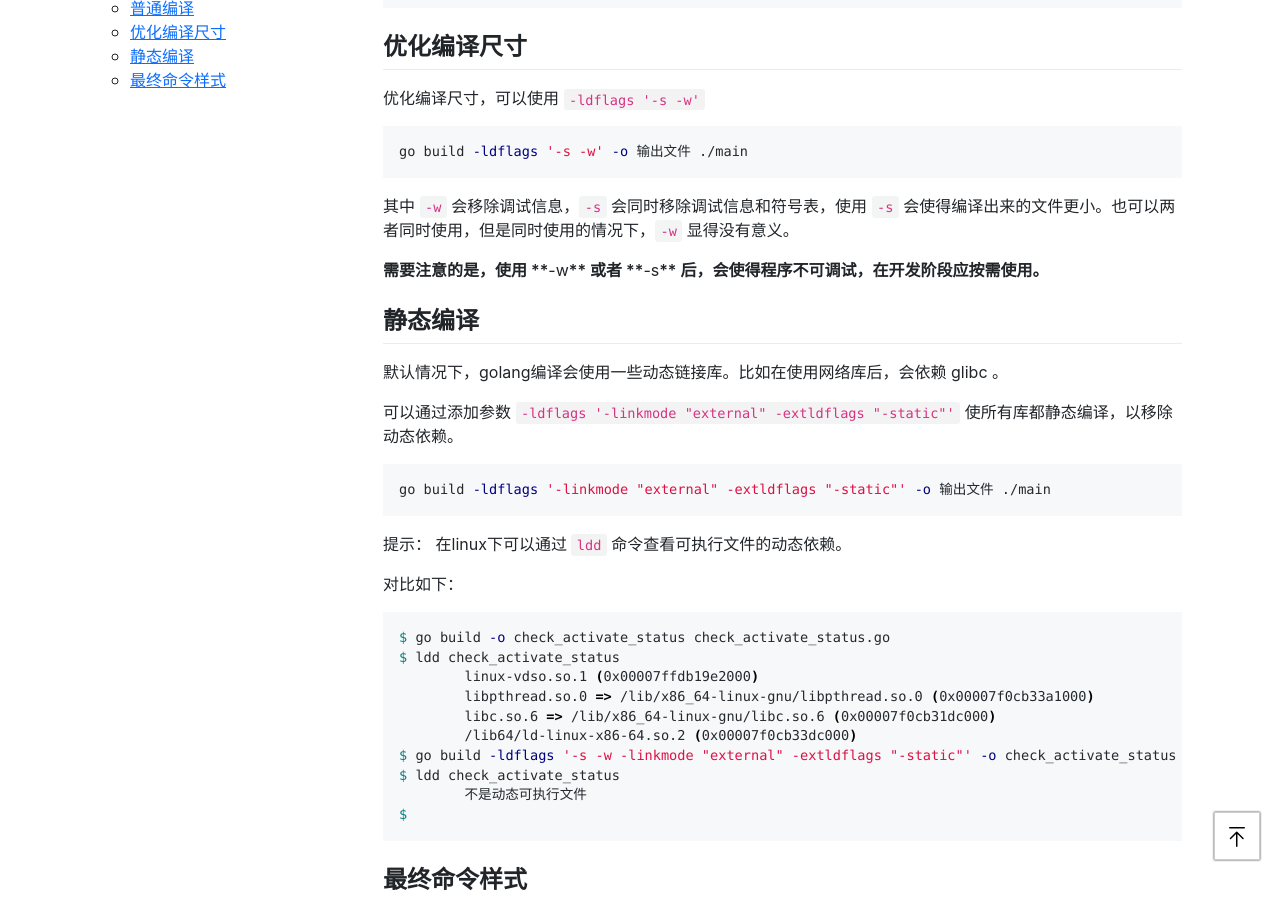
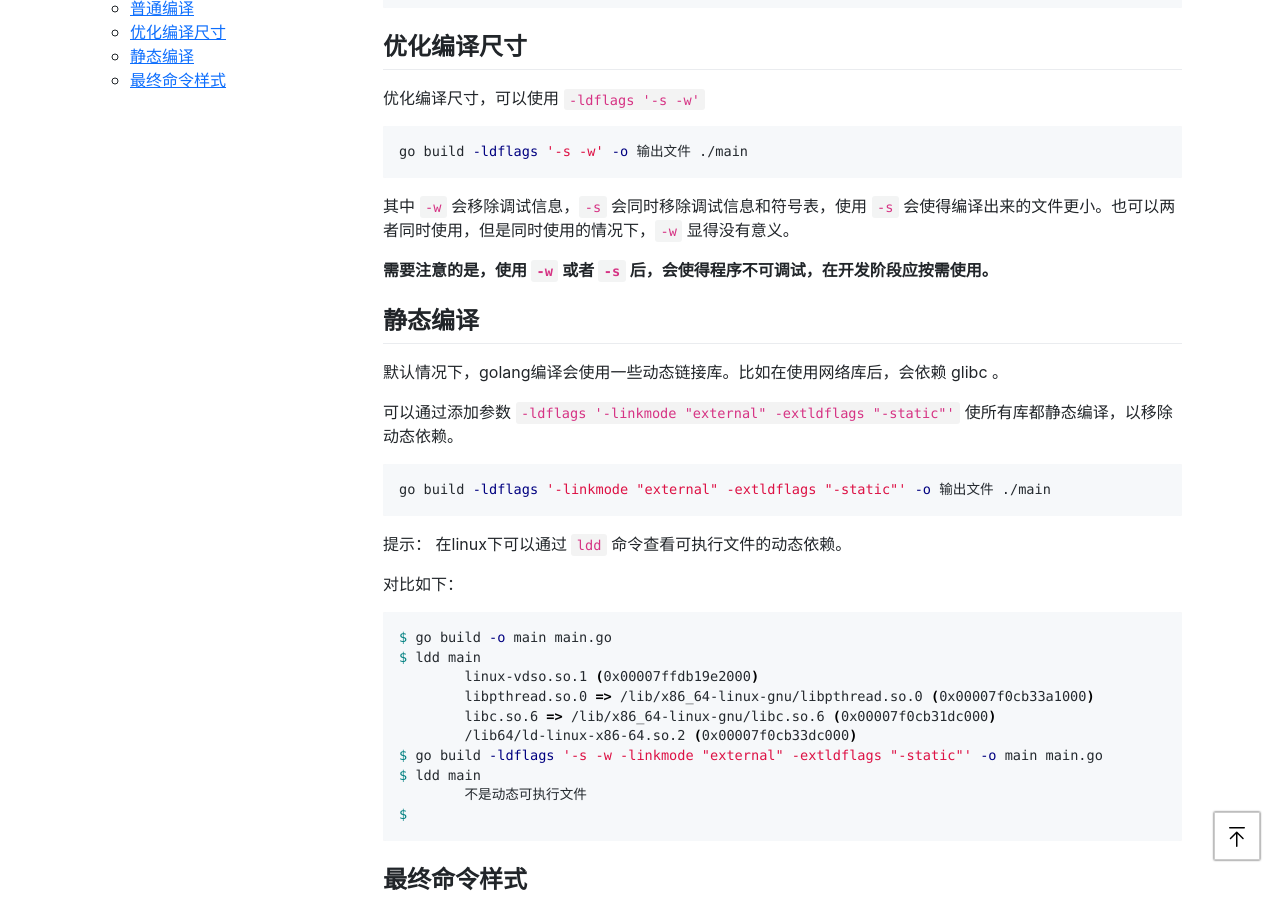
Before and after one commit to moonlightwatch/moonlightwatch.github.io, a Jekyll site: the page built from _posts/2021-12-02-golang-编译优化.md, in a window 1280 px wide and 900 px high, scrolled down 330 px. Built offline with Jekyll 4.4.1, drawn with Linux system fonts in a browser that asks for light colours; comment, search, counter and statistics services are not loaded.

Commit message:
Update 2021-12-02-golang-编译优化.md

````diff
--- a/_posts/2021-12-02-golang-编译优化.md
+++ b/_posts/2021-12-02-golang-编译优化.md
@@ -23,7 +23,7 @@ go build -ldflags '-s -w' -o 输出文件 ./main
 
 其中 `-w` 会移除调试信息，`-s` 会同时移除调试信息和符号表，使用 `-s` 会使得编译出来的文件更小。也可以两者同时使用，但是同时使用的情况下，`-w` 显得没有意义。
 
-**需要注意的是，使用 ****-w****  或者 ****-s**** 后，会使得程序不可调试，在开发阶段应按需使用。**
+**需要注意的是，使用 `-w`  或者 `-s` 后，会使得程序不可调试，在开发阶段应按需使用。**
 
 ## 静态编译
 
@@ -41,14 +41,14 @@ go build -ldflags '-linkmode "external" -extldflags "-static"' -o 输出文件 .
 对比如下：
 
 ```bash
-$ go build -o check_activate_status check_activate_status.go
-$ ldd check_activate_status
+$ go build -o main main.go
+$ ldd main
         linux-vdso.so.1 (0x00007ffdb19e2000)
         libpthread.so.0 => /lib/x86_64-linux-gnu/libpthread.so.0 (0x00007f0cb33a1000)
         libc.so.6 => /lib/x86_64-linux-gnu/libc.so.6 (0x00007f0cb31dc000)
         /lib64/ld-linux-x86-64.so.2 (0x00007f0cb33dc000)
-$ go build -ldflags '-s -w -linkmode "external" -extldflags "-static"' -o check_activate_status check_activate_status.go
-$ ldd check_activate_status
+$ go build -ldflags '-s -w -linkmode "external" -extldflags "-static"' -o main main.go
+$ ldd main
         不是动态可执行文件
 $
 ```
````
